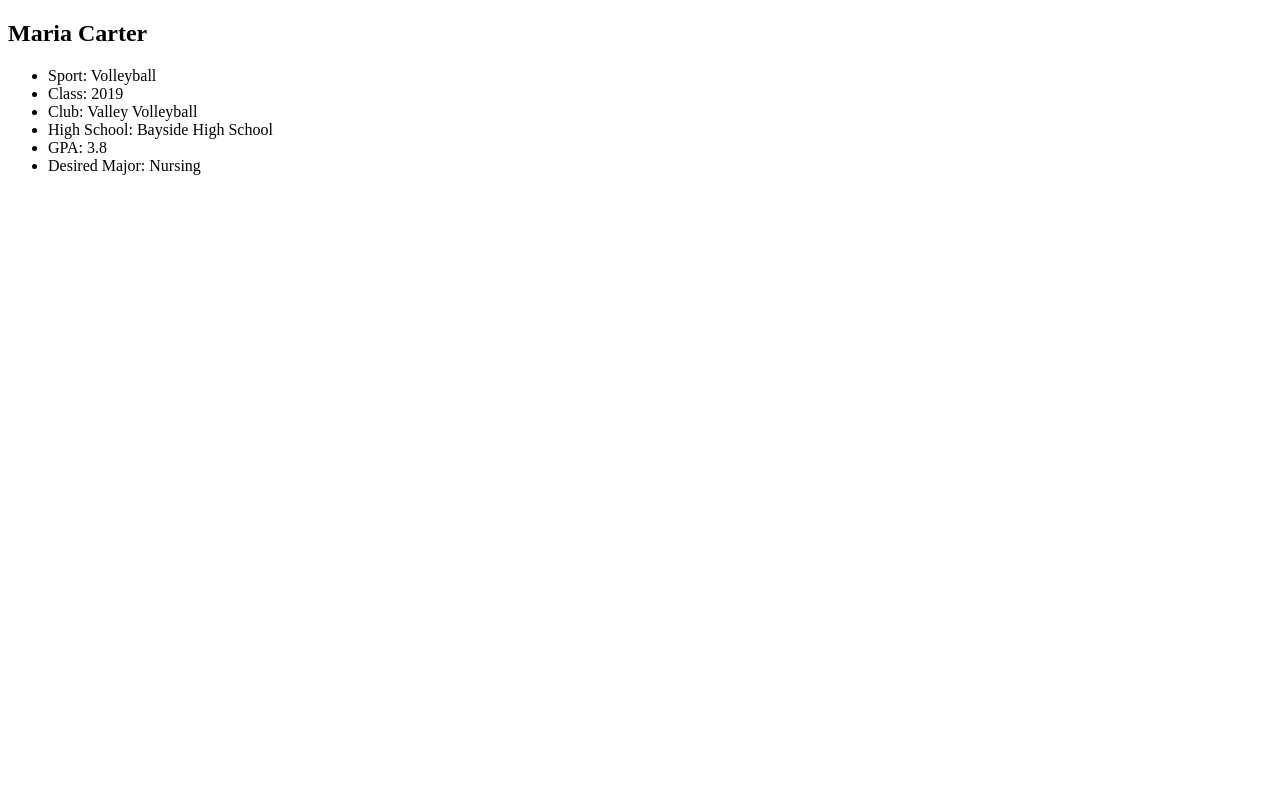
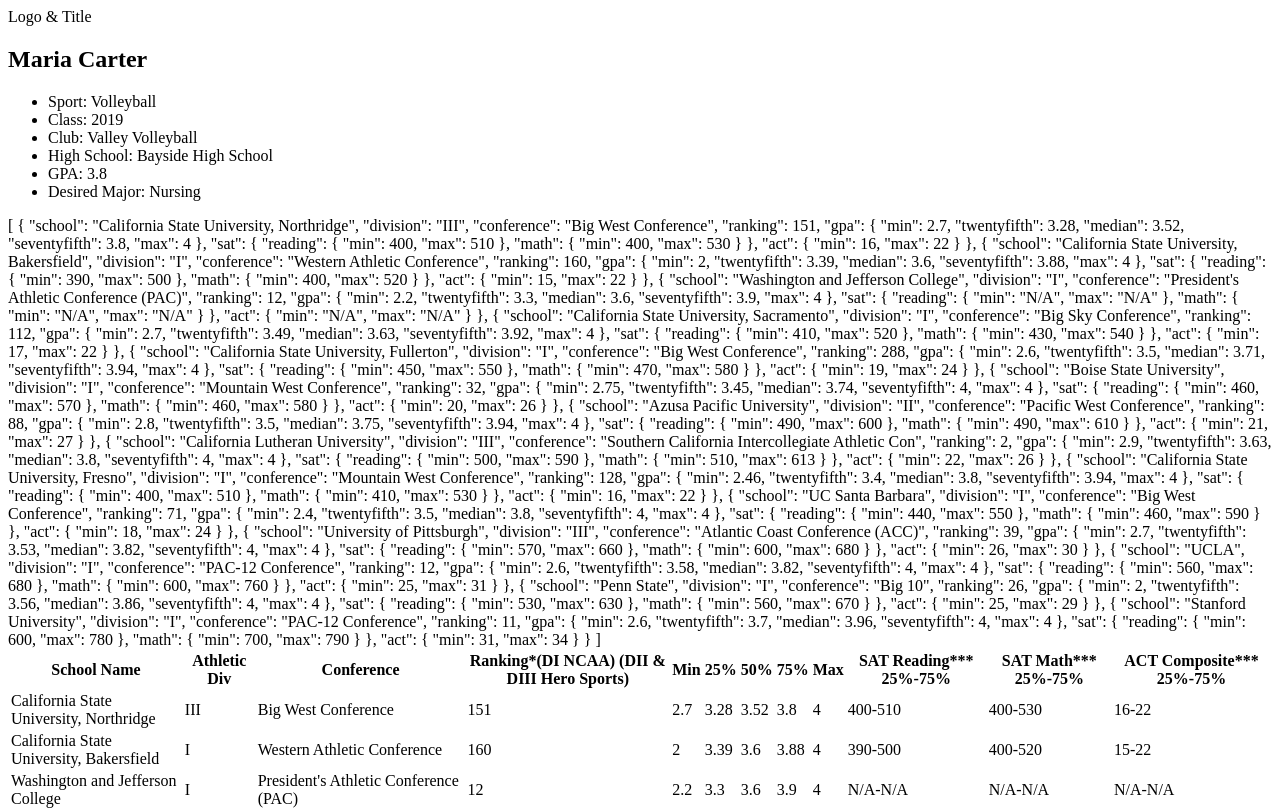
Before and after one commit to jeremybatesDC/vue-table-exercise, a Vue app: page / in a window 1280 px wide. Shown: the top 810 px of the page. Built offline with nearby package versions, Linux system fonts and the light colour scheme.

Commit message:
initial build out

```diff
--- a/src/App.vue
+++ b/src/App.vue
@@ -1,22 +1,17 @@
 <template>
   <div class="container">
-    <AcademicFitReport :athlete="athlete_info"/>
+    Logo & Title
+    <AcademicFitReport/>
   </div>
 </template>
 
 <script>
 import AcademicFitReport from "@/components/AcademicFitReport.vue";
-import AthleteData from "@/assets/data.json";
 
 export default {
   name: "app",
   components: {
     AcademicFitReport
   },
-  data: function() {
-    return {
-      athlete_info: AthleteData.data[0]
-    };
-  }
 };
 </script>
--- a/src/assets/data.json
+++ b/src/assets/data.json
@@ -24,9 +24,9 @@
           "ranking": 151,
           "gpa": {
             "min": 2.7,
-            "25%": 3.28,
-            "50%": 3.52,
-            "75%": 3.8,
+            "twentyfifth": 3.28,
+            "median": 3.52,
+            "seventyfifth": 3.8,
             "max": 4.0
           },
           "sat": {
@@ -51,9 +51,9 @@
           "ranking": 160,
           "gpa": {
             "min": 2.0,
-            "25%": 3.39,
-            "50%": 3.6,
-            "75%": 3.88,
+            "twentyfifth": 3.39,
+            "median": 3.6,
+            "seventyfifth": 3.88,
             "max": 4.0
           },
           "sat": {
@@ -78,9 +78,9 @@
           "ranking": 12,
           "gpa": {
             "min": 2.2,
-            "25%": 3.3,
-            "50%": 3.6,
-            "75%": 3.9,
+            "twentyfifth": 3.3,
+            "median": 3.6,
+            "seventyfifth": 3.9,
             "max": 4.0
           },
           "sat": {
@@ -105,9 +105,9 @@
           "ranking": 112,
           "gpa": {
             "min": 2.7,
-            "25%": 3.49,
-            "50%": 3.63,
-            "75%": 3.92,
+            "twentyfifth": 3.49,
+            "median": 3.63,
+            "seventyfifth": 3.92,
             "max": 4.0
           },
           "sat": {
@@ -132,9 +132,9 @@
           "ranking": 288,
           "gpa": {
             "min": 2.6,
-            "25%": 3.5,
-            "50%": 3.71,
-            "75%": 3.94,
+            "twentyfifth": 3.5,
+            "median": 3.71,
+            "seventyfifth": 3.94,
             "max": 4.0
           },
           "sat": {
@@ -159,9 +159,9 @@
           "ranking": 32,
           "gpa": {
             "min": 2.75,
-            "25%": 3.45,
-            "50%": 3.74,
-            "75%": 4.0,
+            "twentyfifth": 3.45,
+            "median": 3.74,
+            "seventyfifth": 4.0,
             "max": 4.0
           },
           "sat": {
@@ -186,9 +186,9 @@
           "ranking": 88,
           "gpa": {
             "min": 2.8,
-            "25%": 3.5,
-            "50%": 3.75,
-            "75%": 3.94,
+            "twentyfifth": 3.5,
+            "median": 3.75,
+            "seventyfifth": 3.94,
             "max": 4.0
           },
           "sat": {
@@ -213,9 +213,9 @@
           "ranking": 2,
           "gpa": {
             "min": 2.9,
-            "25%": 3.63,
-            "50%": 3.8,
-            "75%": 4.0,
+            "twentyfifth": 3.63,
+            "median": 3.8,
+            "seventyfifth": 4.0,
             "max": 4.0
           },
           "sat": {
@@ -240,9 +240,9 @@
           "ranking": 128,
           "gpa": {
             "min": 2.46,
-            "25%": 3.4,
-            "50%": 3.8,
-            "75%": 3.94,
+            "twentyfifth": 3.4,
+            "median": 3.8,
+            "seventyfifth": 3.94,
             "max": 4.0
           },
           "sat": {
@@ -267,9 +267,9 @@
           "ranking": 71,
           "gpa": {
             "min": 2.4,
-            "25%": 3.5,
-            "50%": 3.8,
-            "75%": 4.0,
+            "twentyfifth": 3.5,
+            "median": 3.8,
+            "seventyfifth": 4.0,
             "max": 4.0
           },
           "sat": {
@@ -294,9 +294,9 @@
           "ranking": 39,
           "gpa": {
             "min": 2.7,
-            "25%": 3.53,
-            "50%": 3.82,
-            "75%": 4.0,
+            "twentyfifth": 3.53,
+            "median": 3.82,
+            "seventyfifth": 4.0,
             "max": 4.0
           },
           "sat": {
@@ -321,9 +321,9 @@
           "ranking": 12,
           "gpa": {
             "min": 2.6,
-            "25%": 3.58,
-            "50%": 3.82,
-            "75%": 4.0,
+            "twentyfifth": 3.58,
+            "median": 3.82,
+            "seventyfifth": 4.0,
             "max": 4.0
           },
           "sat": {
@@ -348,9 +348,9 @@
           "ranking": 26,
           "gpa": {
             "min": 2.0,
-            "25%": 3.56,
-            "50%": 3.86,
-            "75%": 4.0,
+            "twentyfifth": 3.56,
+            "median": 3.86,
+            "seventyfifth": 4.0,
             "max": 4.0
           },
           "sat": {
@@ -375,9 +375,9 @@
           "ranking": 11,
           "gpa": {
             "min": 2.6,
-            "25%": 3.7,
-            "50%": 3.96,
-            "75%": 4.0,
+            "twentyfifth": 3.7,
+            "median": 3.96,
+            "seventyfifth": 4.0,
             "max": 4.0
           },
           "sat": {
--- a/src/components/AcademicFitReport.vue
+++ b/src/components/AcademicFitReport.vue
@@ -29,17 +29,23 @@
         </li>
       </ul>
     </div>
+    <AthleteDataTable :athlete="athlete"/>
   </div>
 </template>
 
 <script>
+import AthleteData from "@/assets/data.json";
+import AthleteDataTable from "@/components/AthleteDataTable/AthleteDataTable.vue";
+
 export default {
   name: "AcademicFitReport",
-  props: {
-    athlete: {
-      type: Object,
-      required: false
-    }
+  components: {
+    AthleteDataTable
+  },
+  data() {
+    return {
+      athlete: AthleteData.data[0]
+    };
   }
 };
 </script>
--- /dev/null
+++ b/src/components/AthleteDataTable/AthleteDataRow.vue
@@ -0,0 +1,56 @@
+<template>
+  <tr>
+    <td>
+      {{school.school}}
+    </td>
+    <td>
+      {{school.division}}
+    </td>
+    <td>
+      {{school.conference}}
+    </td>
+    <td>
+      {{school.ranking}}
+    </td>
+    <td>
+      {{school.gpa.min}}
+    </td>
+    <td>
+      {{school.gpa.twentyfifth}}
+    </td>
+    <AthleteGPAColumn :gpa="school.gpa.median"/>
+    <td>
+      {{school.gpa.seventyfifth}}
+    </td>
+    <td>
+      {{school.gpa.max}}
+    </td>
+    <td>
+      {{school.sat.reading.min}}-{{school.sat.reading.max}}
+    </td>
+    <td>
+      {{school.sat.math.min}}-{{school.sat.math.max}}
+    </td>
+
+    <td>
+      {{school.act.min}}-{{school.act.max}}
+    </td>
+  </tr>
+</template>
+
+<script>
+import AthleteGPAColumn from "@/components/AthleteDataTable/AthleteGPAColumn.vue";
+
+export default {
+  name: "AthleteDataRow",
+  components: {
+    AthleteGPAColumn
+  },
+  props: {
+    school: {
+      type: Object,
+      required: false
+    }
+  }
+};
+</script>
--- /dev/null
+++ b/src/components/AthleteDataTable/AthleteDataTable.vue
@@ -0,0 +1,56 @@
+<template>
+  <div>
+    {{athlete.report}}
+    <table>
+      <thead>
+        <tr>
+          <!-- should be based off keys -->
+          <th>School Name</th>
+          <th>Athletic Div</th>
+          <th>Conference</th>
+          <th>Ranking*(DI NCAA) (DII & DIII Hero Sports)</th>
+
+          <th>Min</th>
+          <th>25%</th>
+          <th>50%</th>
+          <th>75%</th>
+          <th>Max</th>
+
+          <th>SAT Reading*** 25%-75%</th>
+          <th>SAT Math*** 25%-75%</th>
+          <th>ACT Composite*** 25%-75%</th>
+        </tr>
+      </thead>
+      <tbody>
+        <!-- for each record, add a row component -->
+        <AthleteDataRow v-for="(school, index) in athlete.report" :key="index" :school="school"/>
+      </tbody>
+      <tfoot>
+        <tr>
+          <td>
+            <p>*Rankings</p>
+            <p>**GPA</p>
+            <p>***SAT</p>
+          </td>
+        </tr>
+      </tfoot>
+    </table>
+  </div>
+</template>
+
+<script>
+import AthleteDataRow from "@/components/AthleteDataTable/AthleteDataRow.vue";
+
+export default {
+  name: "AthleteDataTable",
+  components: {
+    AthleteDataRow
+  },
+  props: {
+    athlete: {
+      type: Object,
+      required: false
+    }
+  }
+};
+</script>
--- /dev/null
+++ b/src/components/AthleteDataTable/AthleteGPAColumn.vue
@@ -0,0 +1,15 @@
+<template>
+  <td>{{gpa}}</td>
+</template>
+
+<script>
+export default {
+  name: "AthleteGPAColumn",
+  props: {
+    gpa: {
+      type: Number,
+      required: false
+    }
+  }
+};
+</script>
```
